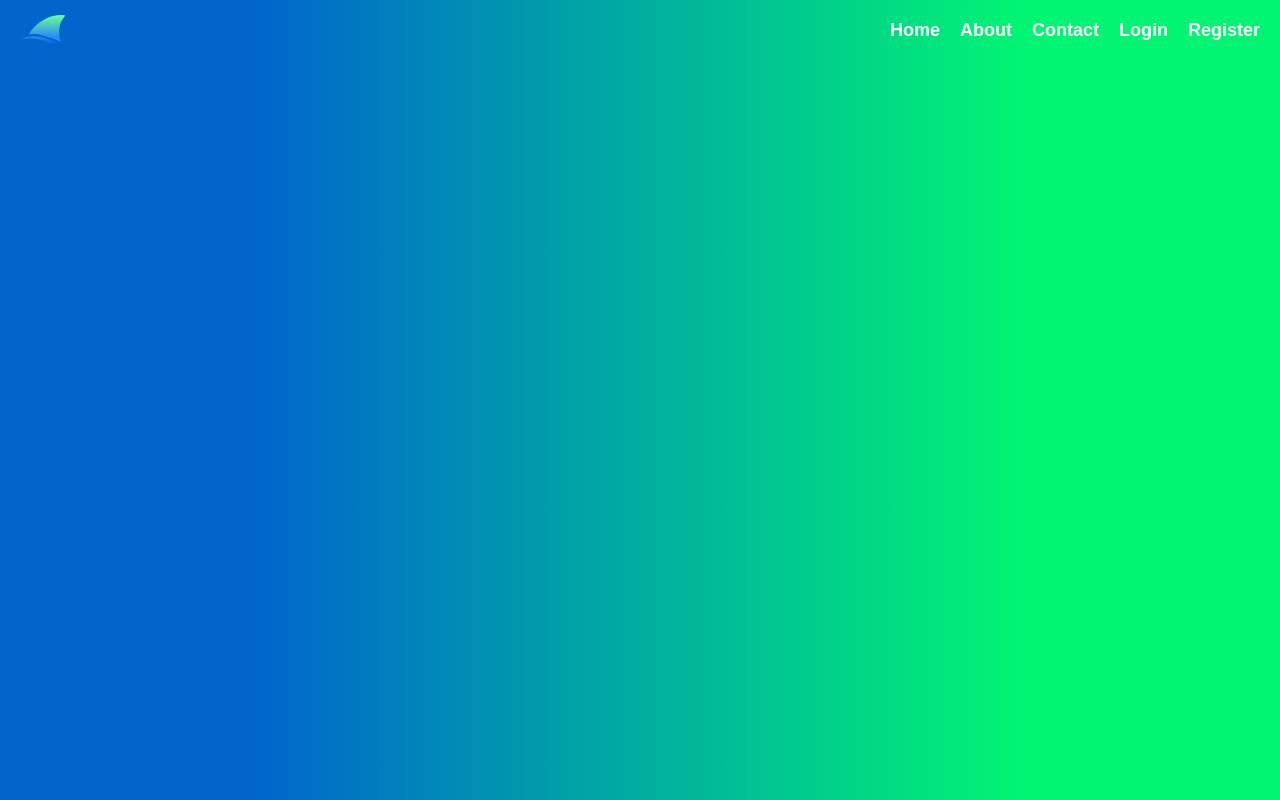
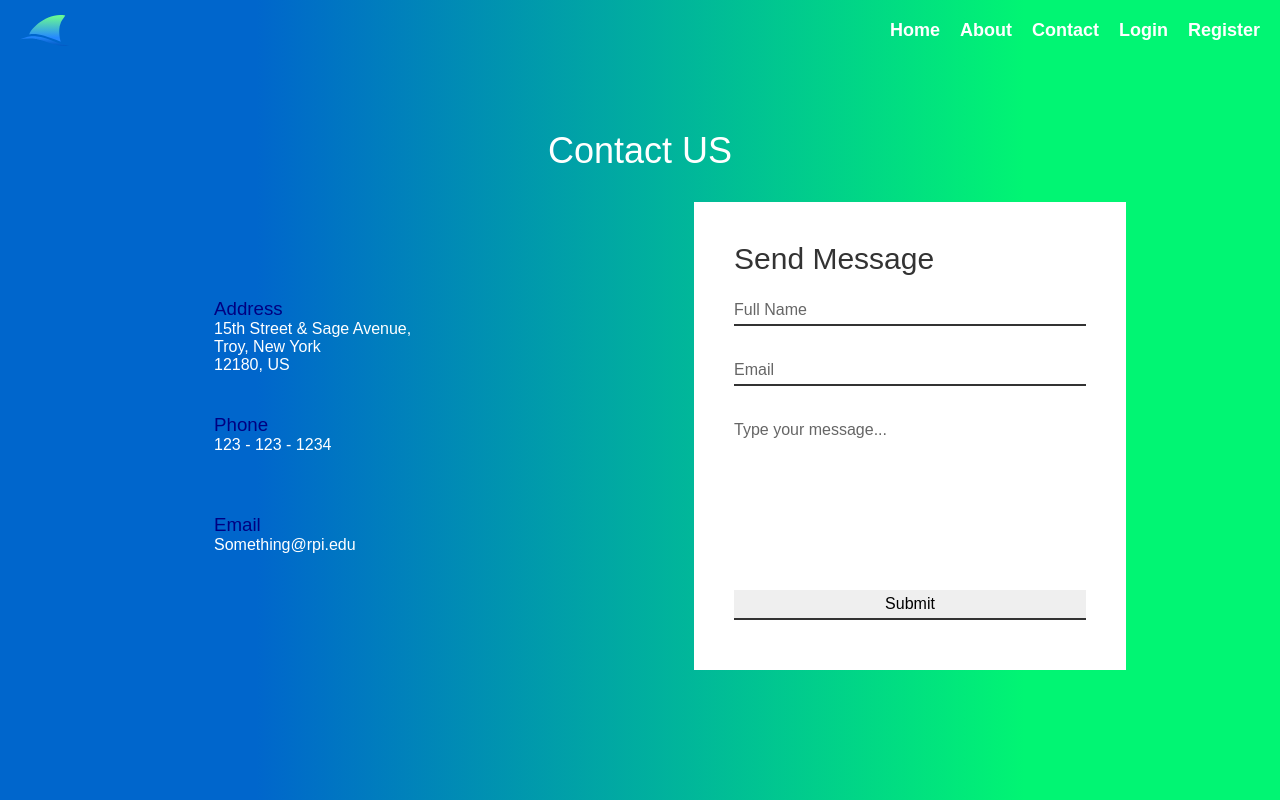
Before and after one commit to jfodera/Finder, a PHP site: page /php/contact.php in a window 1280 px wide. Run offline with PHP 8.4, Linux system fonts and the light colour scheme.

Commit message:
working on contact page

```diff
--- a/finder/contact.css
+++ b/finder/contact.css
@@ -3,7 +3,7 @@
 {
     margin: 0;
     padding:0;
-    font-family: Cambria, Cochin, Georgia, Times, 'Times New Roman', serif;
+    font-family: 'Montserrat', sans-serif;
     /* background: linear-gradient(to right, #0066cc 20%, #01f573 80%); */
    box-sizing: border-box;
 }
@@ -15,32 +15,6 @@ body{
 }
 
 
-
-.logo {
-    font-size: 48px;
-    font-weight: bold;
-    margin-bottom: 20px;
-    color: #fff;
-}
-
-.logo-image {
-    width: 50px;
-    height: auto;
-}
-header{
-    width:100%;
-    height:75px;
-    display: flex;
-    justify-content: space-between;
-    align-items: center;
-    padding: 30px 10%;
-    background: rgba(0,0,0,0,2);
-}
-nav li{
-    display: inline-block;
-    list-style: none;
-    padding: 0px 20px;
-}
 
 
  .contact
@@ -66,6 +40,7 @@ nav li{
 .contact .content h2{
     font-size: 36px;
     font-weight: 500;
+    color: #fff;
 
 }
 
@@ -73,10 +48,12 @@ nav li{
 {
 
     font-weight: 300;
+    color: #fff;
+
 }
 
 
-.container{
+.contact_container{
     width: 100%;
     display:flex;
     justify-content: center;
@@ -86,20 +63,20 @@ nav li{
 
 }
 
-.container .contactInfo {
+.contact_container .contactInfo {
     width:50%;
     display : flex;
     flex-direction: column;
 }
 
 
-.container .contactInfo .box{
+.contact_container .contactInfo .box{
     position: relative;
     padding: 20px 0;
     display:flex;
 }
 
-.container .contactInfo .box .icon{
+.contact_container .contactInfo .box .icon{
     min-width: 60px;
     height: 60px;
     display: flex;
@@ -110,13 +87,18 @@ nav li{
 
 }
 
-.container .contactInfo .box .text h3
+.contact_container .contactInfo .box .text h3
 {
     font-weight: 500;
     color:navy;
 
 }
+.contact_container .contactInfo .box .text p
+{
+    font-weight: 500;
+    color:#fff;
 
+}
 .contactForm
 {
     width: 40%;
@@ -223,11 +205,11 @@ nav li{
     {
         padding:50px
     }
-    .container
+    .contact_container
     {
         flex-direction: column;
     }
-    .container .contactInfo .contactForm
+    .contact_container .contactInfo .contactForm
     {
         width: 100%;
 
--- a/finder/php/contact.php
+++ b/finder/php/contact.php
@@ -8,16 +8,90 @@
     <meta name="viewport" content="width=device-width, initial-scale=1.0">
     <meta http-equiv="X-UA-Compatible" content="IE=edge">
     <title>Finder - Contact</title>
-    <link rel="stylesheet" href="/finder/style.css">
+    <!-- <link rel="stylesheet" href="/finder/style.css"> -->
+    <link rel="stylesheet" href="/finder/contact.css">
 
 </head>
 
 <body>
-    <div class="container">
 
+    <div class = "contact">
+        <div class = "content">
+            <h2> Contact US</h2>
+        </div>
+        <div class = "contact_container">
+            <div class = "contactInfo">
+                <div class = "box">
+                    <div class = "icon"><i class="fa-solid fa-location-pin"></i> </div>
+                    <div class = "text">
+                        <h3>Address</h3>
+                        <p> 15th Street & Sage Avenue,<br>
+                            Troy, New York<br> 12180, US</p>
+                    </div>
+                </div>
+
+                <div class = "box">
+                    <div class = "icon"> <i class="fa-solid fa-phone"></i></div>
+                    <div class = "text">
+                        <h3>Phone</h3>
+                        <p> 123 - 123 - 1234 </p>
+                    </div>
+                </div>
+
+
+                <div class = "box">
+                    <div class = "icon"> <i class="fa-solid fa-envelope"></i></div>
+                    <div class = "text">
+                        <h3>Email</h3>
+                        <p> Something@rpi.edu</p>
+                    </div>
+                </div>
+
+            </div>
+
+            <div class = "contactForm">
+                <form>
+                    <h2> Send Message</h2>
+                    <div class = "inputBox">
+                        <input type = "text" name = "" required = "required">
+                        <span> Full Name</span>
+                    </div>
+
+                    <div class = "inputBox">
+                        <input type = "text" name = "" required = "required">
+                        <span>Email</span>
+                    </div>
+
+                    <div class = "inputBox">
+                        <textarea type = "text" name = "" required = "required"> </textarea>
+                        <span>Type your message...</span>
+
+                    </div>
+
+                    <div class = "inputBox">
+                        <input type = "submit" name = "" required = "Send">
+                    </div>
+
+
+                </form>
+
+
+            </div>
+
+
+
+        </div>
     </div>
 
+
+
+
+
+
     <script src="script.js"></script>
+
+
+
 </body>
 
 </html>
```
